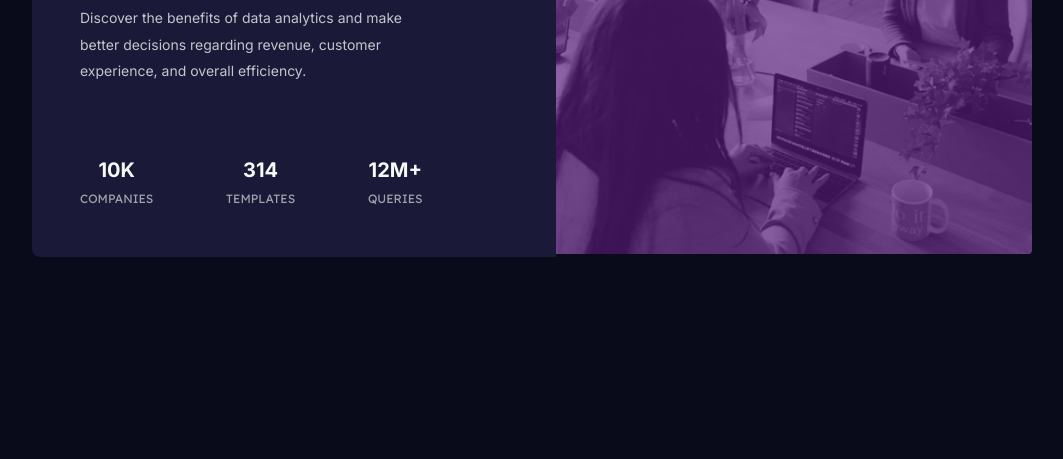
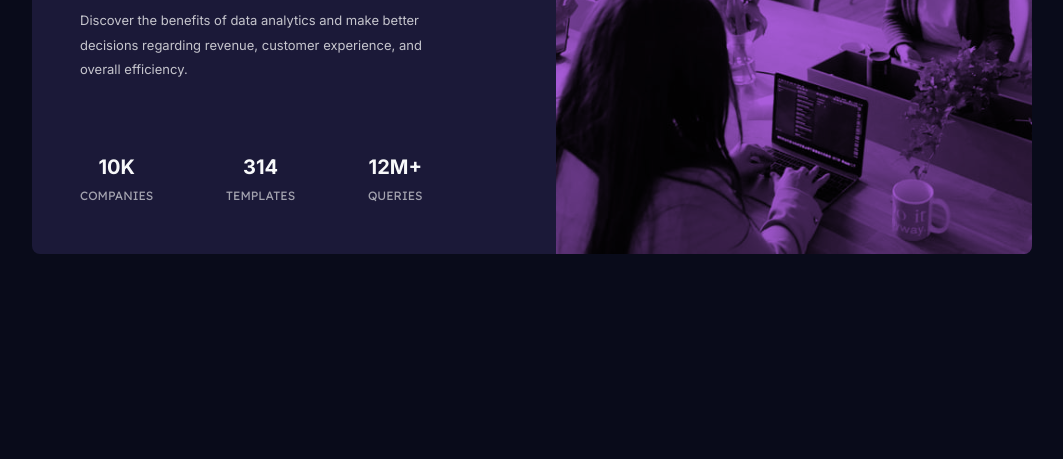
Before and after one commit to adnan7-hub/stat-preview-card-component, a plain HTML site: page index.html in a window 1280 px wide. Shown: the part 341-800 px from the top of the page, without its empty margins (108-1171 px from the left). Drawn offline with Linux system fonts and the light colour scheme.

Commit message:
update css

```diff
--- a/css/style-css.css
+++ b/css/style-css.css
@@ -43,7 +43,7 @@ body {
     color: var(--color-accent);
 }
 .stat-preview .info p {
-    font-size: 14px;
+    font-size: 13px;
     line-height: 1.9;
     max-width: 353px;
     margin-bottom: 70px;
@@ -81,7 +81,9 @@ body {
     background-image: url("../images/image-header-desktop.jpg");
     background-size: cover;
     background-repeat: no-repeat;
-    height: 413px;
+    background-color: var(--color-accent);
+    background-blend-mode: multiply;
+    height: 414px;
     width: 500px;
 }
 @media (max-width: 767px) {
@@ -92,12 +94,3 @@ body {
         background-size: cover;
     }
 }
-.stat-preview .img-stat::before {
-    content: "";
-    position: absolute;
-    top: 0;
-    left: 0;
-    width: 100%;
-    height: 100%;
-    background-color: hsl(277deg 63% 30% / 67%);
-}
```
